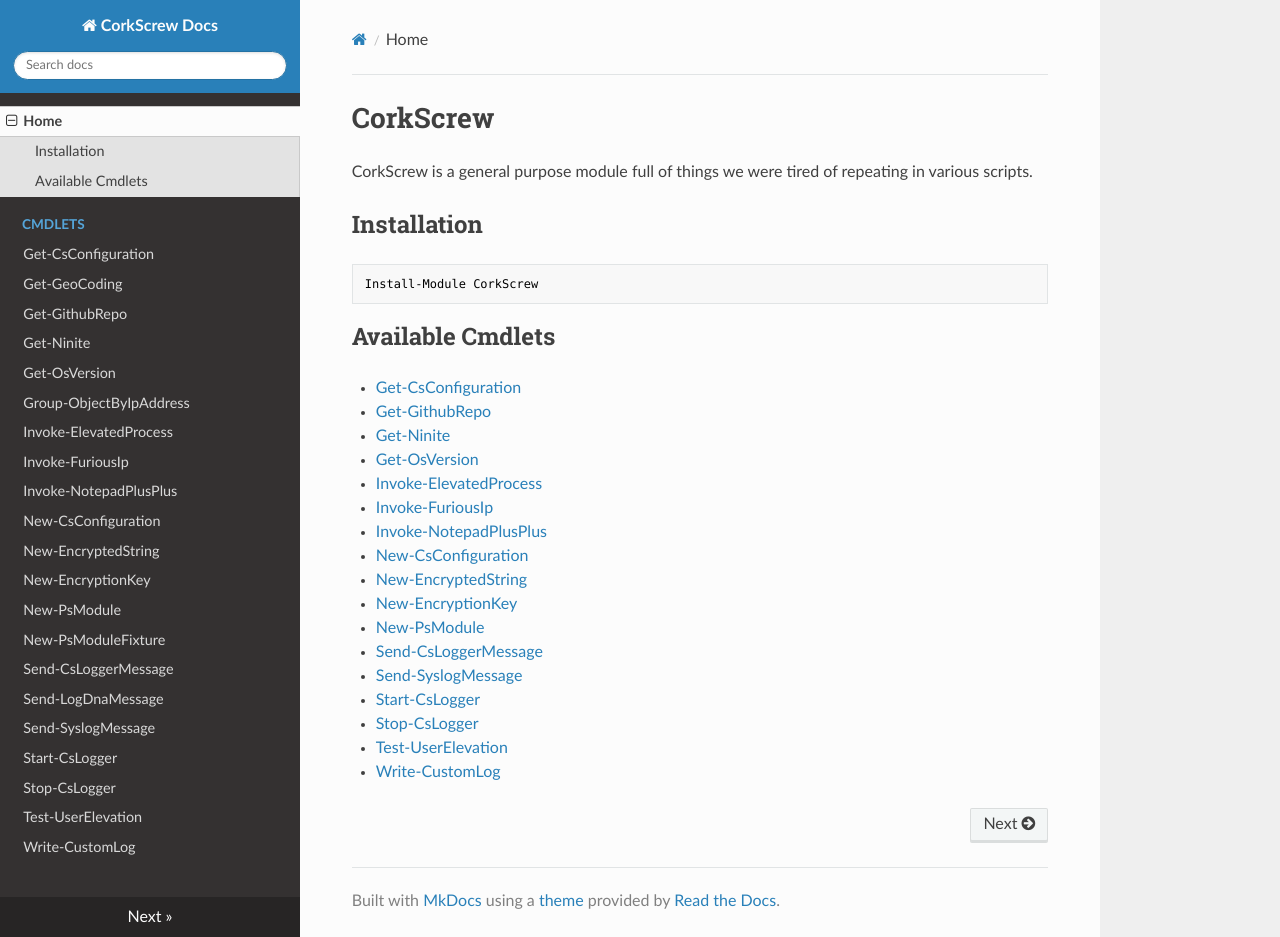
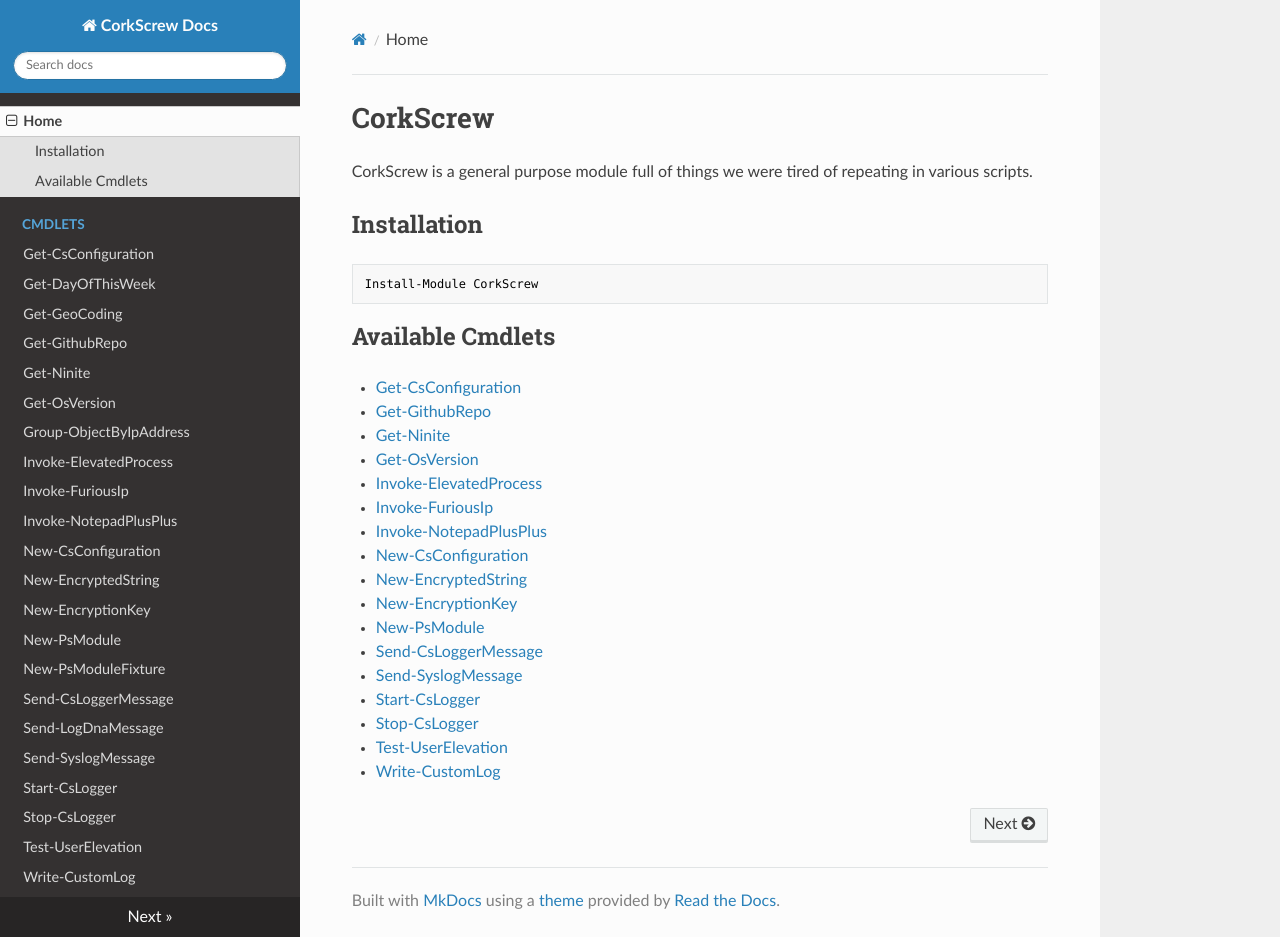
Before and after one commit to LockstepGroup/CorkScrew, an MkDocs documentation site: the page built from docs/index.md, in a window 1280 px wide and 937 px high. Built offline with MkDocs 1.6.1, drawn with Linux system fonts in a browser that asks for light colours; nearby versions of some CDN libraries; old or Windows-style settings are respelled for this version of MkDocs.

```diff
--- a/mkdocs.yml
+++ b/mkdocs.yml
@@ -4,6 +4,7 @@ pages:
   - Home: index.md
   - Cmdlets:
     - Get-CsConfiguration: cmdlets/Get-CsConfiguration.md
+    - Get-DayOfThisWeek: cmdlets/Get-DayOfThisWeek.md
     - Get-GeoCoding: cmdlets/Get-GeoCoding.md
     - Get-GithubRepo: cmdlets/Get-GithubRepo.md
     - Get-Ninite: cmdlets/Get-Ninite.md
```
Also changed, not shown: 3 other files.
